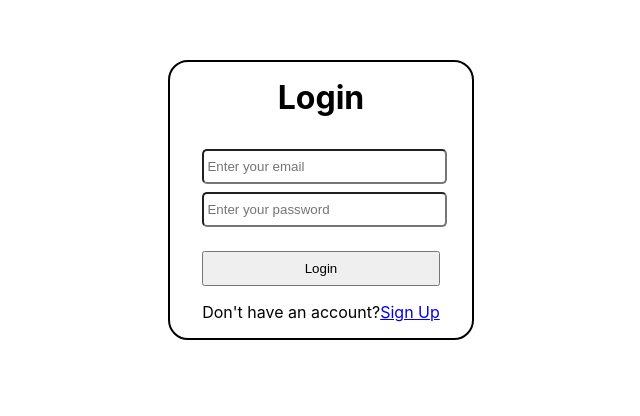
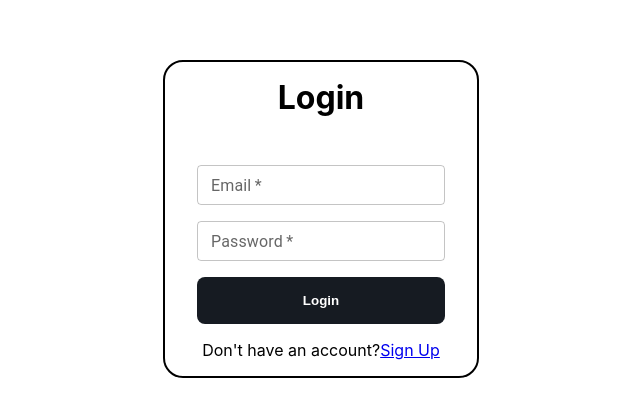
Before and after one commit to Swarga-codes/MarkusTodos, a React (Create React App) app: page /login in a window 1280 px wide. Shown: the part 132-548 px from the top of the page, without its empty margins (319-959 px from the left). Built offline with nearby package versions, Linux system fonts and the light colour scheme.

Commit message:
added mui input fields

```diff
--- a/src/App.css
+++ b/src/App.css
@@ -1,4 +1,5 @@
 *{
   margin: 0;
   padding: 0;
+  /* overflow-y: hidden; */
 }
--- a/src/Components/Home/Home.css
+++ b/src/Components/Home/Home.css
@@ -31,7 +31,7 @@ outline: none;
     margin-top: 2rem;
     border-top: 2px solid black;
     padding: 0 1rem;
-    height: 24rem;
+    height: 28rem;
     overflow-y: scroll;
 }
 .search{
@@ -47,3 +47,11 @@ outline: none;
 background-color: red;
 margin-top: 0.5rem;
 }
+.no_todos{
+    font-size: 30px;
+}
+@media(max-width:991px){
+    .logout button{
+        margin-left: 4rem;
+    }
+}
--- a/src/Components/Home/Home.js
+++ b/src/Components/Home/Home.js
@@ -89,7 +89,7 @@ getTodos();
     <TextField id="outlined-basic" label="Search" variant="outlined" className="search" type="text" placeholder='Search a todo' sx={textFieldStyle} value={search} onChange={(e)=>setSearch(e.target.value)}/>
     </div>
       <div className="todo_lists">
- {todosList?
+ {todosList.length>0?
   todosList?.filter((todo)=>todo.title.toLowerCase().includes(search)||todo.description.toLowerCase().includes(search)).map((todo,idx)=>
   (
 
@@ -97,7 +97,7 @@ getTodos();
 
   ))
 :
-<p>No Todos Found!</p>
+<p className='no_todos'>No Todos Found!</p>
 }
       </div>
     </div>
--- a/src/Components/Login/Login.css
+++ b/src/Components/Login/Login.css
@@ -13,7 +13,7 @@
 .Login .login_email{
     margin-top: 2rem;
 }
-.Login input{
+/* .Login input{
     padding: 0.5rem 0;
     width: 100%;
     border-radius: 5px;
@@ -21,12 +21,19 @@
 }
 .Login input:nth-child(1){
     margin-bottom: 0.5rem;
-}
+} */
 .Login button{
     margin-top: 1rem;
-    padding: 0.5rem 4rem;
+    padding: 1rem 4rem;
     width: 100%;
     cursor: pointer;
+    background: #161b22;
+    /* border: none; */
+    border-radius: 8px;
+    outline: none;
+    border: none;
+    color: white;
+    font-weight: 600;
 
 }
 .no_account{
--- a/src/Components/Login/Login.js
+++ b/src/Components/Login/Login.js
@@ -1,51 +1,73 @@
-import React, { useState } from 'react'
-import './Login.css'
-import { Link, useNavigate } from 'react-router-dom'
+import React, { useState } from "react";
+import "./Login.css";
+import { Link, useNavigate } from "react-router-dom";
+import TextField from "@mui/material/TextField";
 function Login() {
-    const[message,setMessage]=useState('');
-    const[email,setEmail]=useState('');
-    const[password,setPassword]=useState('');
-    const navigator=useNavigate();
-    const fetchLogin=async(e)=>{
-        e.preventDefault();
-        const res=await fetch('http://localhost:8000/login',{
-            method:"POST",
-            headers:{
-                "Content-Type":"application/json"
-            },
-            body:JSON.stringify({
-                email,
-                password
-            })
-        })
-        const data=await res.json()
-        if(data.error){
-            setMessage(data.error)
-        }
-        else{
-            navigator('/');
-            localStorage.setItem("jwt",data.token)
-            localStorage.setItem("user",JSON.stringify(data.users))
-        }
-
+  const [message, setMessage] = useState("");
+  const [email, setEmail] = useState("");
+  const [password, setPassword] = useState("");
+  const navigator = useNavigate();
+  const textFieldStyle = { width: "100%", marginTop: "1rem" };
+  const fetchLogin = async (e) => {
+    e.preventDefault();
+    const res = await fetch("http://localhost:8000/login", {
+      method: "POST",
+      headers: {
+        "Content-Type": "application/json",
+      },
+      body: JSON.stringify({
+        email,
+        password,
+      }),
+    });
+    const data = await res.json();
+    if (data.error) {
+      setMessage(data.error);
+    } else {
+      navigator("/");
+      localStorage.setItem("jwt", data.token);
+      localStorage.setItem("user", JSON.stringify(data.users));
     }
+  };
   return (
-    <div className='Login'>
-    <form onSubmit={fetchLogin}>
-    <h1>Login</h1>
-    <p className='error_message'>{message}</p>
-    <div className="login_email">
-
-    <input type="email" required placeholder='Enter your email' value={email} onChange={e=>setEmail(e.target.value)}/>
+    <div className="Login">
+      <form onSubmit={fetchLogin}>
+        <h1>Login</h1>
+        <p className="error_message">{message}</p>
+        <div className="login_email">
+          <TextField
+          sx={textFieldStyle}
+            id="outlined-basic"
+            size="small"
+            label="Email"
+            variant="outlined"
+            required
+            placeholder="Enter your email"
+            value={email}
+            onChange={(e) => setEmail(e.target.value)}
+          />
+        </div>
+        <div className="login_password">
+          <TextField
+          sx={textFieldStyle}
+            id="outlined-basic"
+            label="Password"
+            size="small"
+            variant="outlined"
+            required
+            type="password"
+            placeholder="Enter your password"
+            value={password}
+            onChange={(e) => setPassword(e.target.value)}
+          />
+        </div>
+        <button type="submit">Login</button>
+        <p className="no_account">
+          Don't have an account?<Link to="/signup">Sign Up</Link>
+        </p>
+      </form>
     </div>
-    <div className="login_password">
-    <input type="password" required placeholder='Enter your password' value={password} onChange={e=>setPassword(e.target.value)}/>
-    </div>
-  <button type='submit'>Login</button>
-  <p className='no_account'>Don't have an account?<Link to='/signup'>Sign Up</Link></p>
-  </form>
-  </div>
-  )
+  );
 }
 
-export default Login
+export default Login;
--- a/src/Components/Signup/Signup.css
+++ b/src/Components/Signup/Signup.css
@@ -13,7 +13,7 @@
 .Signup .signup_email{
     margin-top: 2rem;
 }
-.Signup input{
+/* .Signup input{
     padding: 0.5rem 0;
     width: 100%;
     border-radius: 5px;
@@ -21,12 +21,19 @@
 }
 .Signup input:nth-child(1){
     margin-bottom: 0.5rem;
-}
+} */
 .Signup button{
     margin-top: 1rem;
-    padding: 0.5rem 4rem;
+    padding: 1rem 4rem;
     width: 100%;
     cursor: pointer;
+    background: #161b22;
+    /* border: none; */
+    border-radius: 8px;
+    outline: none;
+    border: none;
+    color: white;
+    font-weight: 600;
 
 }
 .existing_account{
--- a/src/Components/Signup/Signup.js
+++ b/src/Components/Signup/Signup.js
@@ -1,12 +1,14 @@
 import React, { useState } from 'react'
 import './Signup.css'
 import { Link, useNavigate } from 'react-router-dom'
+import TextField from "@mui/material/TextField";
 function SignUp() {
     const[email,setEmail]=useState('');
     const[userName,setUserName]=useState('');
     const[password,setPassword]=useState('');
     const[message,setMessage]=useState('');
     const navigator=useNavigate();
+  const textFieldStyle = { width: "100%", marginTop: "1rem" };
     const fetchSignUp=async(e)=>{
         e.preventDefault();
         const res=await fetch('http://localhost:8000/signup',{
@@ -33,13 +35,33 @@ function SignUp() {
     <h1>Sign Up</h1>
     <p className='error_message'>{message}</p>
     <div className="signup_email">
-    <input type="email" required placeholder='Enter your email' value={email} onChange={e=>setEmail(e.target.value)}/>
+    <TextField
+          sx={textFieldStyle}
+            id="outlined-basic"
+            size="small"
+            label="Email"
+            variant="outlined"
+            required
+            placeholder="Enter your email"
+            value={email}
+            onChange={(e) => setEmail(e.target.value)}
+          />
     </div>
     <div className="signup_username">
-    <input type="username" required placeholder='Enter your username' value={userName} onChange={e=>setUserName(e.target.value)}/>
+    <TextField
+    sx={textFieldStyle}
+      id="outlined-basic"
+      size="small"
+      label="Username"
+      variant="outlined" required placeholder='Enter your username' value={userName} onChange={e=>setUserName(e.target.value)}/>
     </div>
     <div className="signup_password">
-    <input type="password" required placeholder='Enter your password' value={password} onChange={e=>setPassword(e.target.value)}/>
+    <TextField
+    sx={textFieldStyle}
+      id="outlined-basic"
+      size="small"
+      label="Password"
+      variant="outlined" type="password" required placeholder='Enter your password' value={password} onChange={e=>setPassword(e.target.value)}/>
     </div>
   <button type='submit'>Sign Up</button>
   <p className='existing_account'>Already have an account?<Link to='/login'>Login</Link></p>
--- a/src/Components/TodoList/TodoList.css
+++ b/src/Components/TodoList/TodoList.css
@@ -23,6 +23,12 @@
 .complete b{
     color: #1db954;
 }
+.todos{
+    display: flex;
+}
+.todos_details{
+    margin-left: 1rem;
+}
 @media(max-width:991px){
 .todos{
     width: auto;
--- a/src/Components/TodoList/TodoList.jsx
+++ b/src/Components/TodoList/TodoList.jsx
@@ -36,6 +36,7 @@ getTodos();
  },[todo.status])
   return (
     <div className='todos'>
+    <div className="todos_check">
     {!todo.status?
     <Checkbox {...label} value={todo.status || ''} onClick={()=>{
      updateStatus();
@@ -45,6 +46,8 @@ getTodos();
       updateStatus();
      }} defaultChecked/>
     }
+    </div>
+    <div className="todos_details">
     <h2>{todo.title}</h2>
     <p>{todo.description}</p>
     {!todo.status?
@@ -54,6 +57,7 @@ getTodos();
   }
     <button onClick={()=>deleteTodo(todo._id)} className='Delete'>Delete</button>
     </div>
+    </div>
   )
 }
 
```
